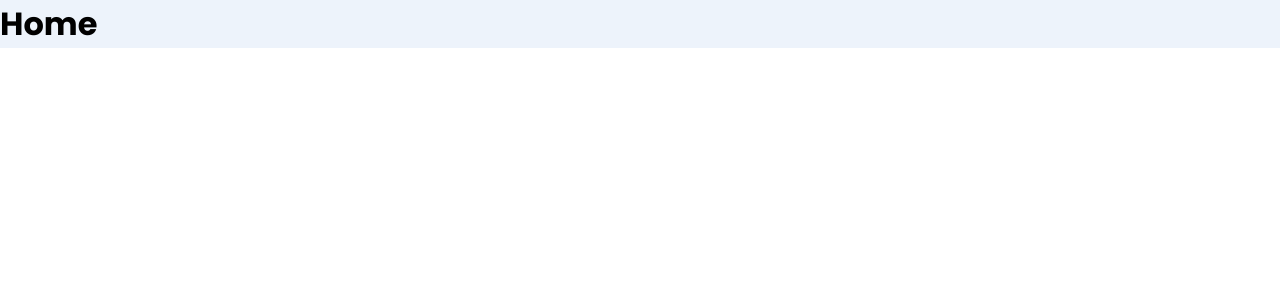
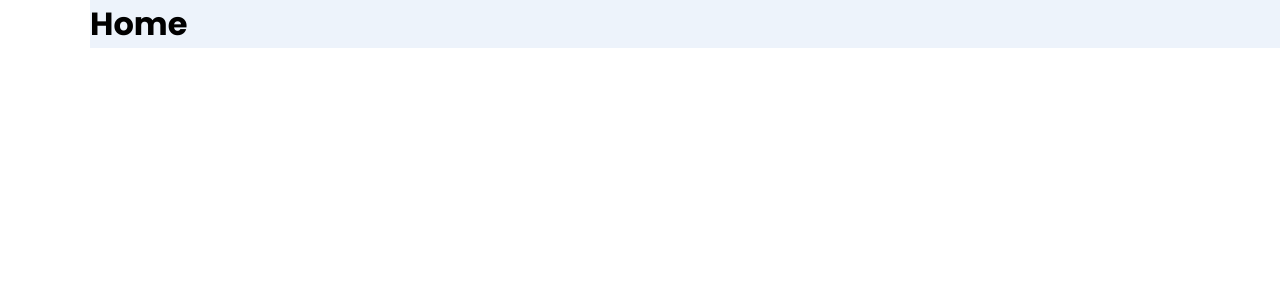
Before and after one commit to keorgtz/DevDocs, a React (Vite) app in the folder Frontend/: page / in a window 1280 px wide. Shown: the top 300 px of the page. Built offline with nearby package versions, Linux system fonts and the light colour scheme.

Commit message:
Sidebar Grid Fix

```diff
--- a/Frontend/src/App.jsx
+++ b/Frontend/src/App.jsx
@@ -46,7 +46,7 @@ function App() {
 
 //Estilos del contenerdor para el sidebar
 const Container = styled.div`
-    dispklay: grid;
+    display: grid;
     grid-template-columns: 90px auto;
     background: ${({ theme }) => theme.bgtotal};
     &.active {
```
Also changed, not shown: Frontend/src/components/Sidebar.jsx (line endings or trailing spaces).
